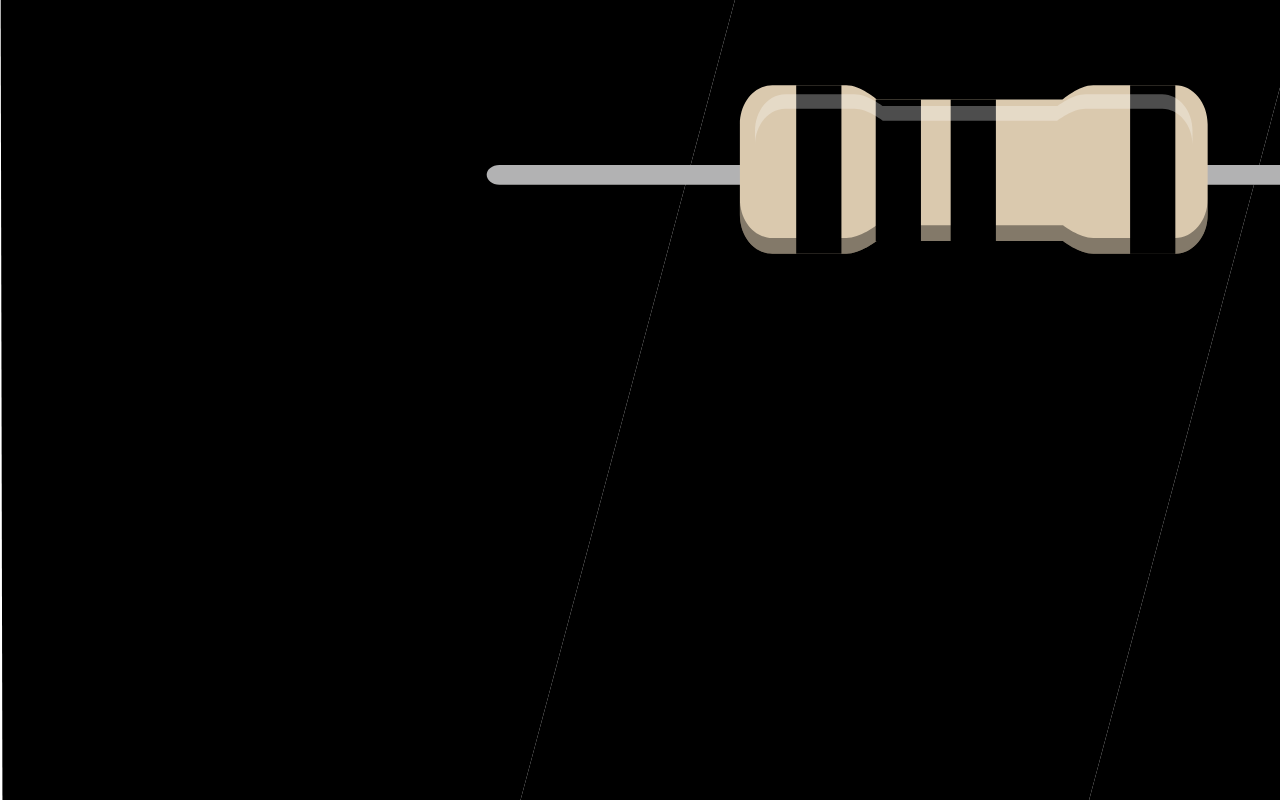
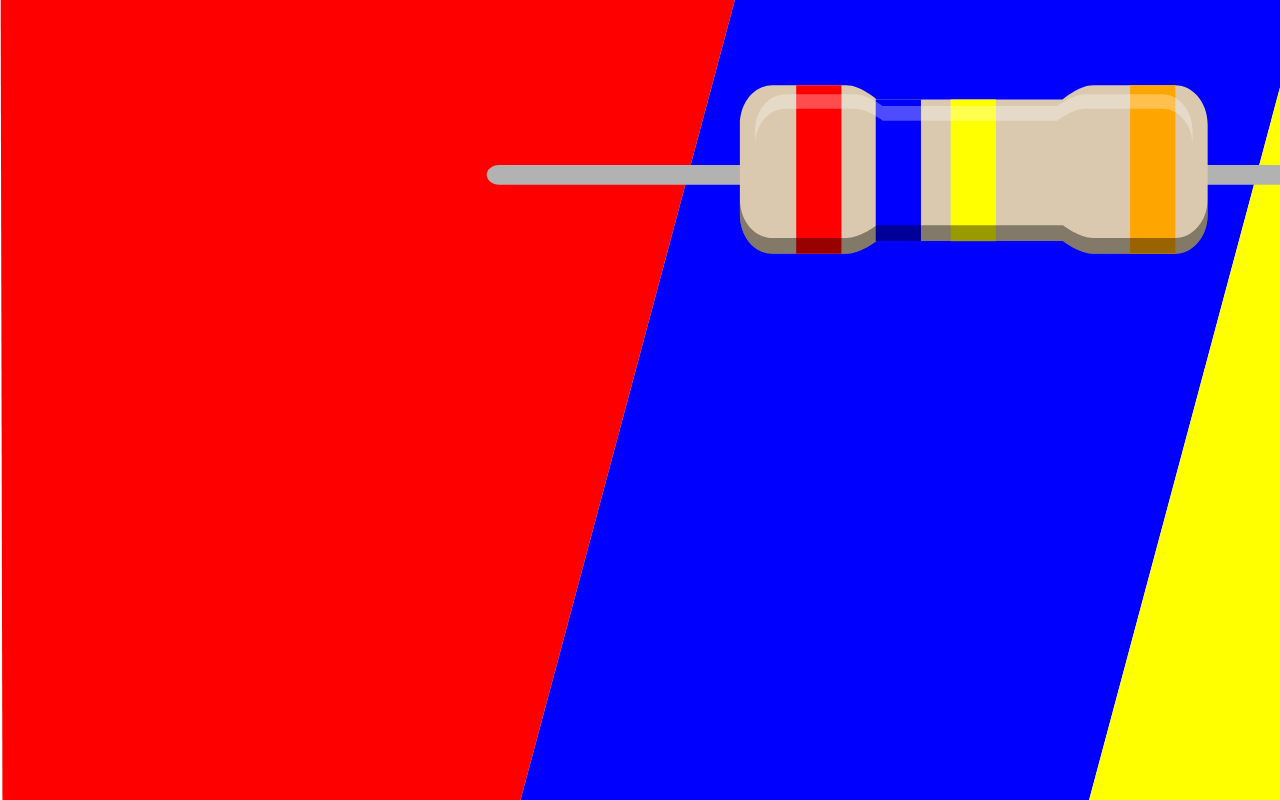
Before and after one commit to theredpea/resistance, a React (Create React App) app: page / in a window 1280 px wide. Shown: the top 800 px of the page. Built offline with nearby package versions, Linux system fonts and the light colour scheme.

Commit message:
Getting pretty bright colors

```diff
--- a/src/App.js
+++ b/src/App.js
@@ -3,7 +3,8 @@ import React, { Component } from 'react';
 import './App.css';
 
 class App extends Component {
-  render() { return <svg
+  render() {
+    return <svg
       xmlns="http://www.w3.org/2000/svg"
       id="svg8"
       version="1.1"
@@ -17,28 +18,32 @@ class App extends Component {
           <path
             id="background_pane_1"
             d="M -133.50466,-0.26058045 H 60.76207 l 0,340.04816045 H -44.771175 Z"
-        transform="matrix(1,0,-0.25881905,0.96592583,0,0)" />
+            transform="matrix(1,0,-0.25881905,0.96592583,0,0)"
+            fill={this.props.color1} />
           <path
             id="background_pane_2"
             d="M 60.762066,-0.26057881 H 211.19659 V 339.78758 H 60.762066 Z"
 
+            fill={this.props.color2}
             transform="matrix(1,0,-0.25881905,0.96592583,0,0)" />
           <path
             id="background_pane_3"
             d="M 211.19659,-0.26057881 H 361.63112 V 339.78758 H 211.19659 Z"
 
+            fill={this.props.color3}
             transform="matrix(1,0,-0.25881905,0.96592583,0,0)" />
           <path
             id="background_pane_4"
             d="m 361.6311,-0.26057881 v 0 L 448.45548,339.78758 H 361.6311 Z"
 
+            fill={this.props.color4}
             transform="matrix(1,0,-0.25881905,0.96592583,0,0)" />
         </g>
         <path
           id="rect4576"
           d="M -1.5002731,43.391687 H 261.88036 c 1.85084,0 3.34087,1.171057 3.34087,2.625687 0,1.454631 -1.49003,2.625688 -3.34087,2.625688 H -1.5002731 c -1.850842,0 -3.34087,-1.171057 -3.34087,-2.625688 0,-1.45463 1.490028,-2.625687 3.34087,-2.625687 z"
 
-        fill="#b2b2b3"/>
+          fill="#b2b2b3" />
         <path
           id="rect4485"
           d="m 70.73683,22.304816 c -4.755732,0 -8.584488,4.603681 -8.584488,10.32185 v 23.965651 c 0,5.718167 3.828756,10.321851 8.584488,10.321851 h 19.570382 c 3.646522,0 7.994346,-3.373437 7.994346,-3.373437 h 49.348082 c 0,0 4.34733,3.373437 7.99382,3.373437 h 21.68705 c 4.75573,0 8.58449,-4.603684 8.58449,-10.321851 V 32.626666 c 0,-5.718169 -3.82876,-10.32185 -8.58449,-10.32185 h -21.68705 c -3.77214,0 -8.1163,3.773929 -8.1163,3.773929 H 98.424031 c 0,0 -4.344599,-3.773929 -8.116819,-3.773929 z"
@@ -55,6 +60,7 @@ class App extends Component {
             width="11.966142"
             id="rect4530"
 
+            fill={this.props.color1}
           />
           <rect
             ry="0"
@@ -65,6 +71,7 @@ class App extends Component {
             width="11.966142"
             id="rect4530-7"
 
+            fill={this.props.color2}
           />
           <rect
             ry="0"
@@ -75,6 +82,7 @@ class App extends Component {
             width="11.966142"
             id="rect4530-7-7"
 
+            fill={this.props.color3}
           />
           <rect
             ry="0"
@@ -85,6 +93,7 @@ class App extends Component {
             width="11.966142"
             id="rect4530-7-7-8"
 
+            fill={this.props.color4}
           />
 
         </g>
@@ -107,7 +116,8 @@ class App extends Component {
         </g>
       </g>
     </svg>
- ;  }
+      ;
+  }
 }
 
 export default App;
--- a/src/index.js
+++ b/src/index.js
@@ -4,5 +4,5 @@ import './index.css';
 import App from './App';
 import registerServiceWorker from './registerServiceWorker';
 
-ReactDOM.render(<App />, document.getElementById('root'));
+ReactDOM.render(<App color1="red" color2="blue" color3="yellow" color4="orange" />, document.getElementById('root'));
 registerServiceWorker();
```
Lines whose indentation alone changed are shown as unchanged.
